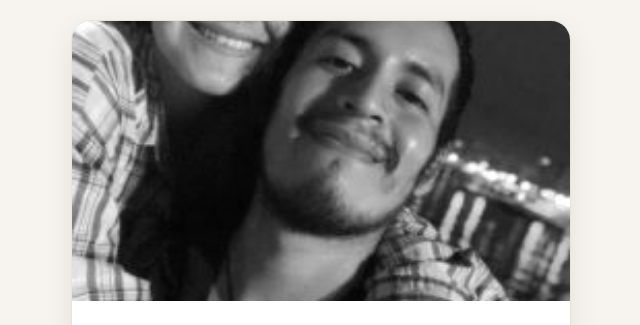
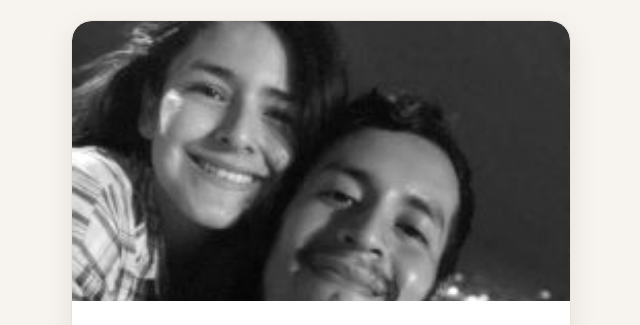
Before and after one commit to infodorkapolet-lab/nuestra-boda, a plain HTML site: page index.html in a window 1280 px wide. Shown: the top 325 px of the page, without its empty margins (319-959 px from the left). Drawn offline with nearby package versions, Linux system fonts and the light colour scheme.

Commit message:
Update index.html

```diff
--- a/index.html
+++ b/index.html
@@ -39,6 +39,10 @@
             width: 100%;
             height: 280px;
             object-fit: cover;
+            display: block;
+            object-position: center 15%;
+            border-top-left-radius: 20px;
+            border-top-right-radius: 20px;
         }
 
         .content {
```
